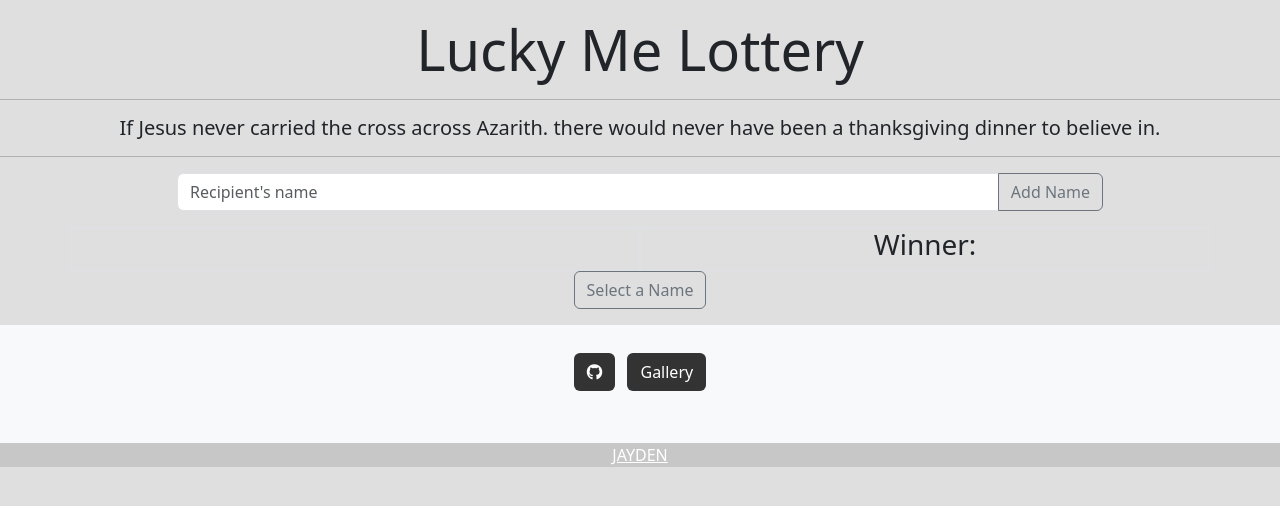
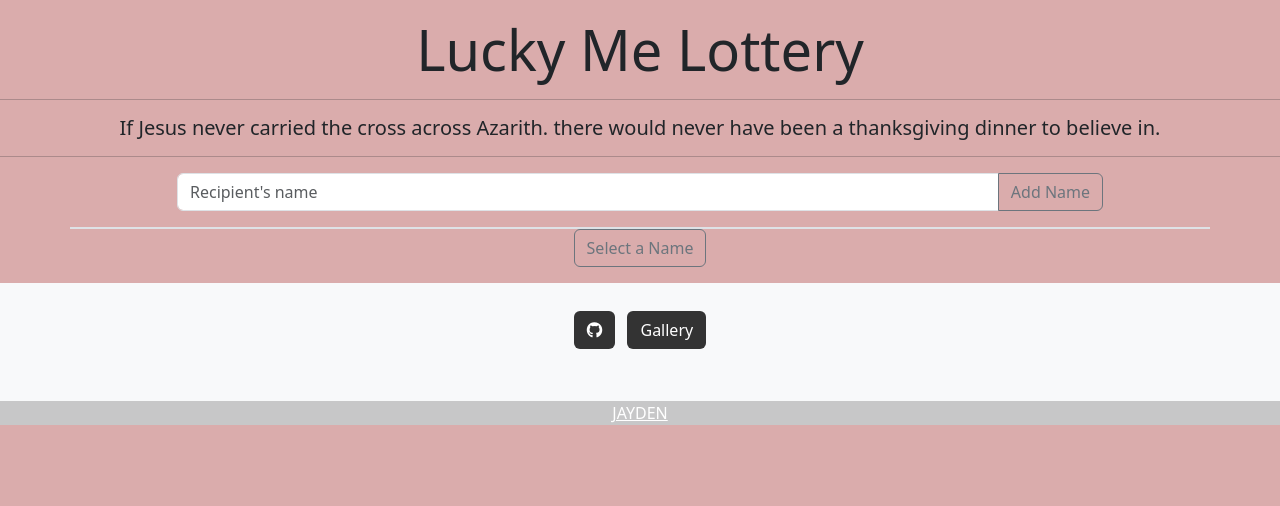
Before and after one commit to Jaydeny-png/LuckyMeLottery, a plain HTML site: page index.html in a window 1280 px wide. Both pictures are taken after a click on the button "Select a Name". Drawn offline with nearby package versions, Linux system fonts and the light colour scheme.

Commit message:
Java done need styling

```diff
--- a/script.js
+++ b/script.js
@@ -29,5 +29,22 @@ function displayNames() {
     }
 
 }
+
+function pickRandomName() {
+    const randomNameDiv = document.getElementById('randomName')
+    randomNameDiv.textContent = ''
+
+    const randomNumber = Math.floor(Math.random() * namesArray.length)
+    const randomName = namesArray[randomNumber]
+
+    randomNameDiv.textContent = randomName
+
+    namesArray.splice(randomNumber, 1)
+
+    displayNames();
+}
+
 //Event listener for the button click to add a name
 document.getElementById('addNameBtn').addEventListener('click', addName)
+
+document.getElementById('pickRandomBtn').addEventListener('click', pickRandomName)
--- a/style.css
+++ b/style.css
@@ -1,5 +1,5 @@
 body{
     align-items: center;;
     text-align: center;
-    background-color: #dfdfdf;
+    background-color: #daacac;
 }
```
